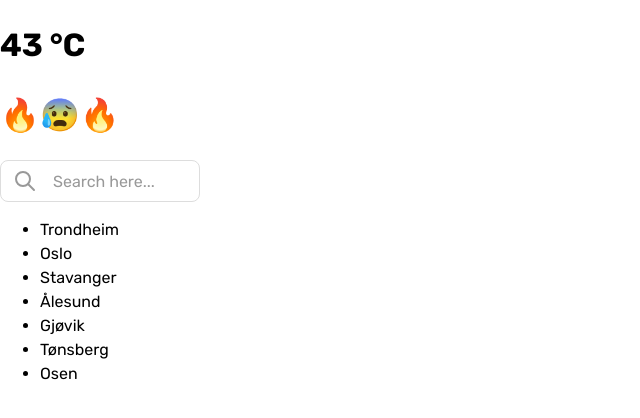
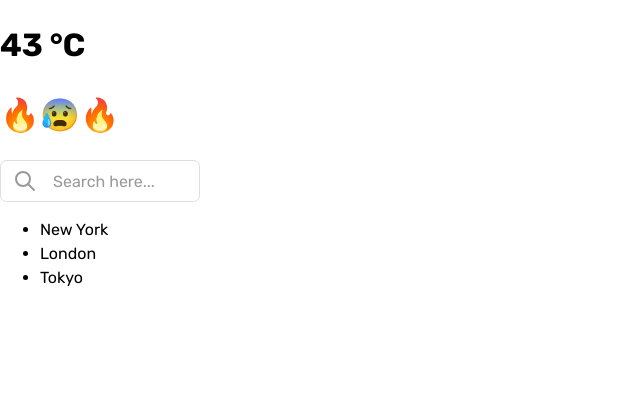
Before and after one commit to lassebaerlandstrand/IT2810-Whirlwind-Project-1, a React (Vite) app: page / in a window 1280 px wide. Shown: the top 418 px of the page, without its empty margins (0-640 px from the left). Built offline with nearby package versions, Linux system fonts and the light colour scheme.

Commit message:
add: Update dummy data and change field to be city_name instead of name

```diff
--- a/src/components/SearchBar/SearchBar.module.css
+++ b/src/components/SearchBar/SearchBar.module.css
@@ -3,7 +3,7 @@
   align-items: center;
   max-width: 200px;
   border: 1px solid #dddddd;
-  border-radius: 0.5rem;
+  border-radius: 0.4rem;
   background-color: #ffffff;
   padding: 0.5rem 0.75rem;
   box-sizing: border-box;
@@ -19,12 +19,10 @@
   color: #333333;
 }
 
-/* Placeholder text */
 .searchInput::placeholder {
   color: #999999;
 }
 
-/* Icon styling */
 .searchIcon {
   display: flex;
   justify-content: center;
--- a/src/pages/Home/Home.tsx
+++ b/src/pages/Home/Home.tsx
@@ -1,15 +1,12 @@
 import { useState } from 'react';
 import SearchBar from '../../components/SearchBar/SearchBar';
+import type { Location } from '../../types/api-types';
 
 const Home = () => {
-  const [cities] = useState<{ name: string }[]>([
-    { name: 'Trondheim' },
-    { name: 'Oslo' },
-    { name: 'Stavanger' },
-    { name: 'Ålesund' },
-    { name: 'Gjøvik' },
-    { name: 'Tønsberg' },
-    { name: 'Osen' },
+  const [cities] = useState<Location[]>([
+    { city_name: 'New York', country_name: 'USA', latitude: 40.7128, longitude: -74.006 },
+    { city_name: 'London', country_name: 'UK', latitude: 51.5074, longitude: -0.1278 },
+    { city_name: 'Tokyo', country_name: 'Japan', latitude: 35.6895, longitude: 139.6917 },
   ]); // Dummy data, to be changed
   const [filteredCities, setFilteredCities] = useState(cities);
 
@@ -17,7 +14,7 @@ const Home = () => {
     if (searchQuery === '') {
       setFilteredCities(cities);
     } else {
-      const filteredData = cities.filter((city) => city.name.toLowerCase().includes(searchQuery.toLowerCase()));
+      const filteredData = cities.filter((city) => city.city_name.toLowerCase().includes(searchQuery.toLowerCase()));
       setFilteredCities(filteredData);
     }
   };
@@ -29,7 +26,7 @@ const Home = () => {
       <SearchBar onSearch={handleSearch} />
       <ul>
         {filteredCities.map((city, index) => (
-          <li key={index}>{city.name}</li>
+          <li key={index}>{city.city_name}</li>
         ))}
       </ul>
     </div>
```
